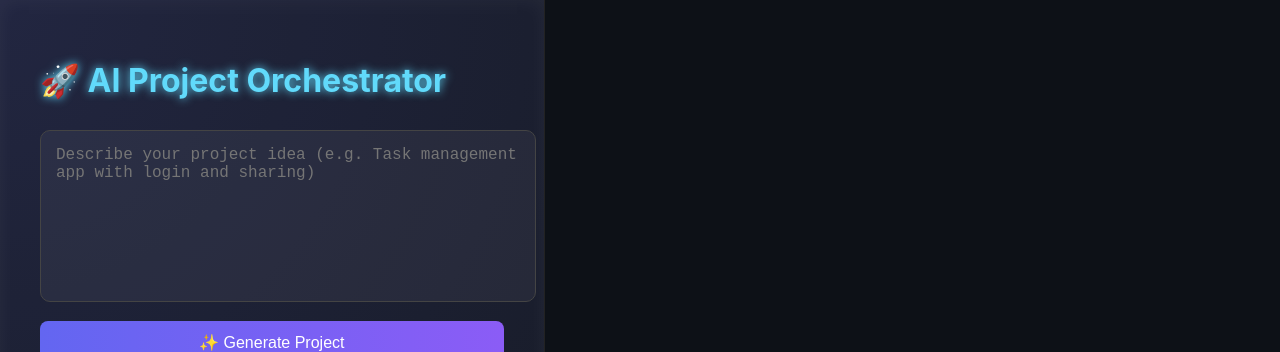
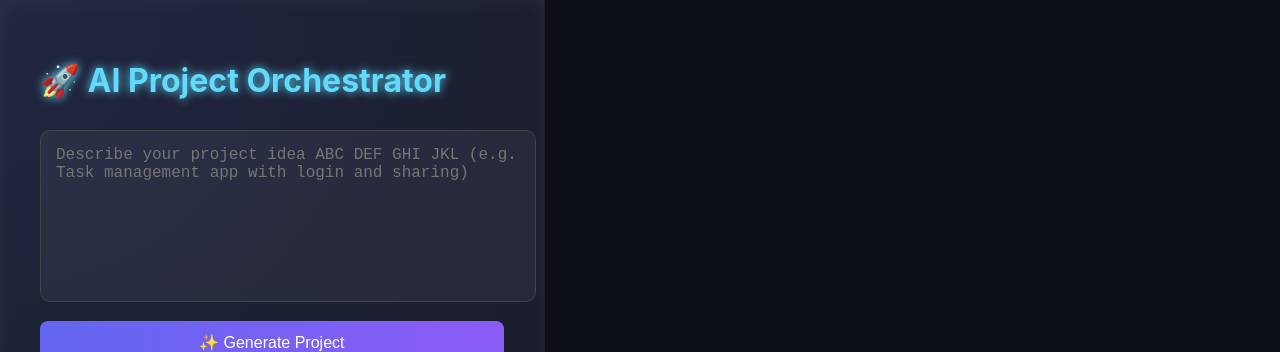
Before and after one commit to farrukhgit-lab/ai-website-builder, a React (Create React App) app in the folder frontend/: page / in a window 1280 px wide. Shown: the top 352 px of the page. Built offline with nearby package versions, Linux system fonts and the light colour scheme; the HTML template or start-up script is replaced by a standard one.

Commit message:
Update App.js

```diff
--- a/frontend/src/App.js
+++ b/frontend/src/App.js
@@ -34,7 +34,7 @@ export default function App() {
 
         <div className="input-box">
           <textarea
-            placeholder="Describe your project idea (e.g. Task management app with login and sharing)"
+            placeholder="Describe your project idea ABC DEF GHI JKL (e.g. Task management app with login and sharing)"
             value={description}
             onChange={(e) => setDescription(e.target.value)}
           />
```
